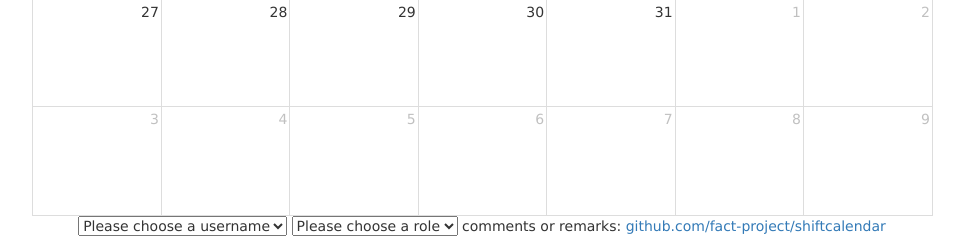
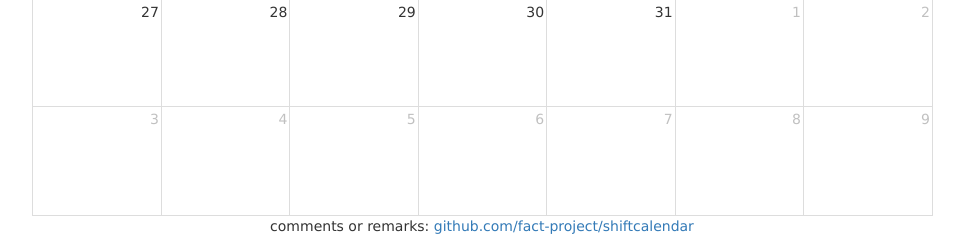
Before and after one commit to fact-project/shiftcalendar, a Python web app: template shiftcalendar_webinterface/templates/index.html in a window 1280 px wide. Shown: the part 615-851 px from the top of the page, without its empty margins (158-1122 px from the left). Run offline with Jinja, Linux system fonts and the light colour scheme; the template is opened without the code that fills it, so the values that code supplies are empty.

Commit message:
remove select from bottom

```diff
--- a/shiftcalendar_webinterface/templates/index.html
+++ b/shiftcalendar_webinterface/templates/index.html
@@ -2,20 +2,6 @@
 {% extends "layout.html" %}
 {% block content %}
   <div id='calendar'></div>
-
-  <select id="shiftername">
-    <option>Please choose a username</option>
-    {% for u in usernames %}
-      <option value="{{ u['uid'] }}"> {{ u['username'] }} </option>
-    {% endfor %}
-  </select>
-
-  <select id="role">
-    <option>Please choose a role</option>
-      {% for r in roles %}
-        <option value="{{ r['id'] }}"> {{ r['name'] }} </option>
-      {% endfor %}
-  </select>
 
   comments or remarks:
   <a href="https://github.com/fact-project/shiftcalendar">
```
